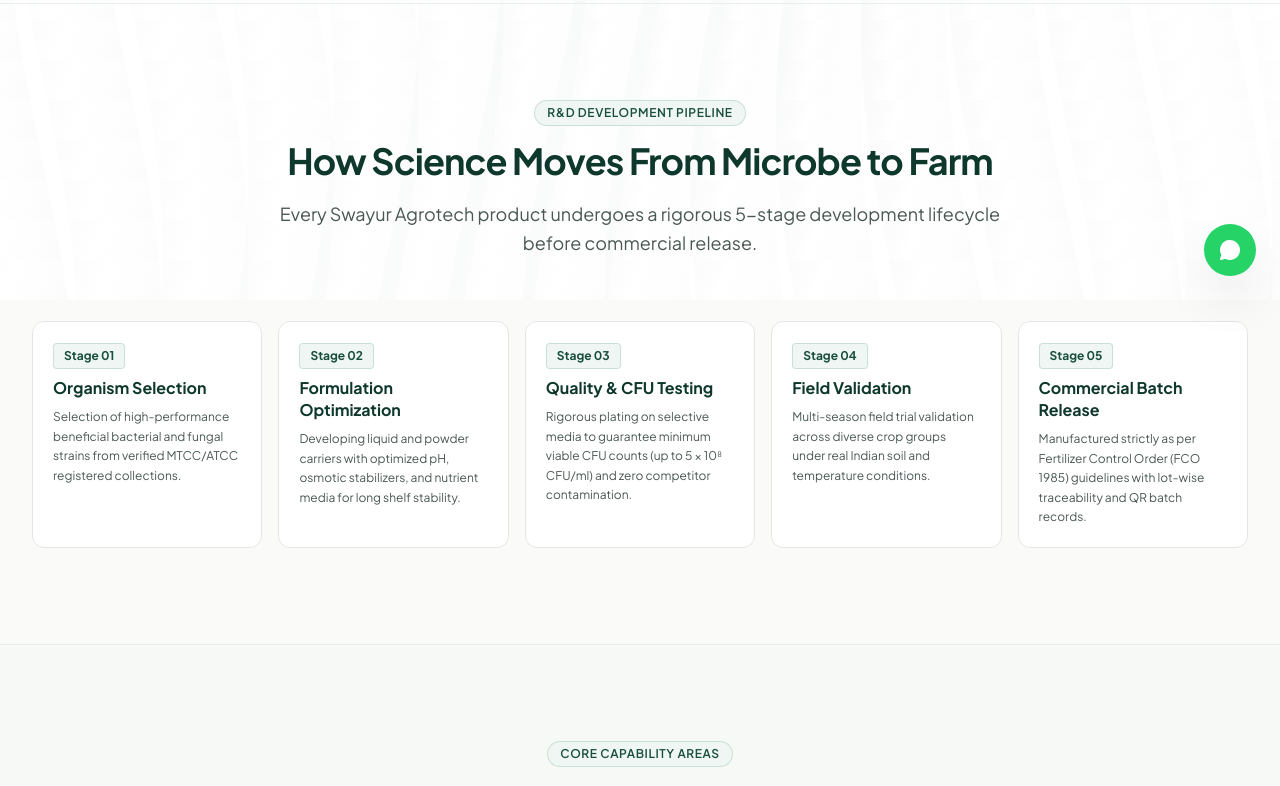
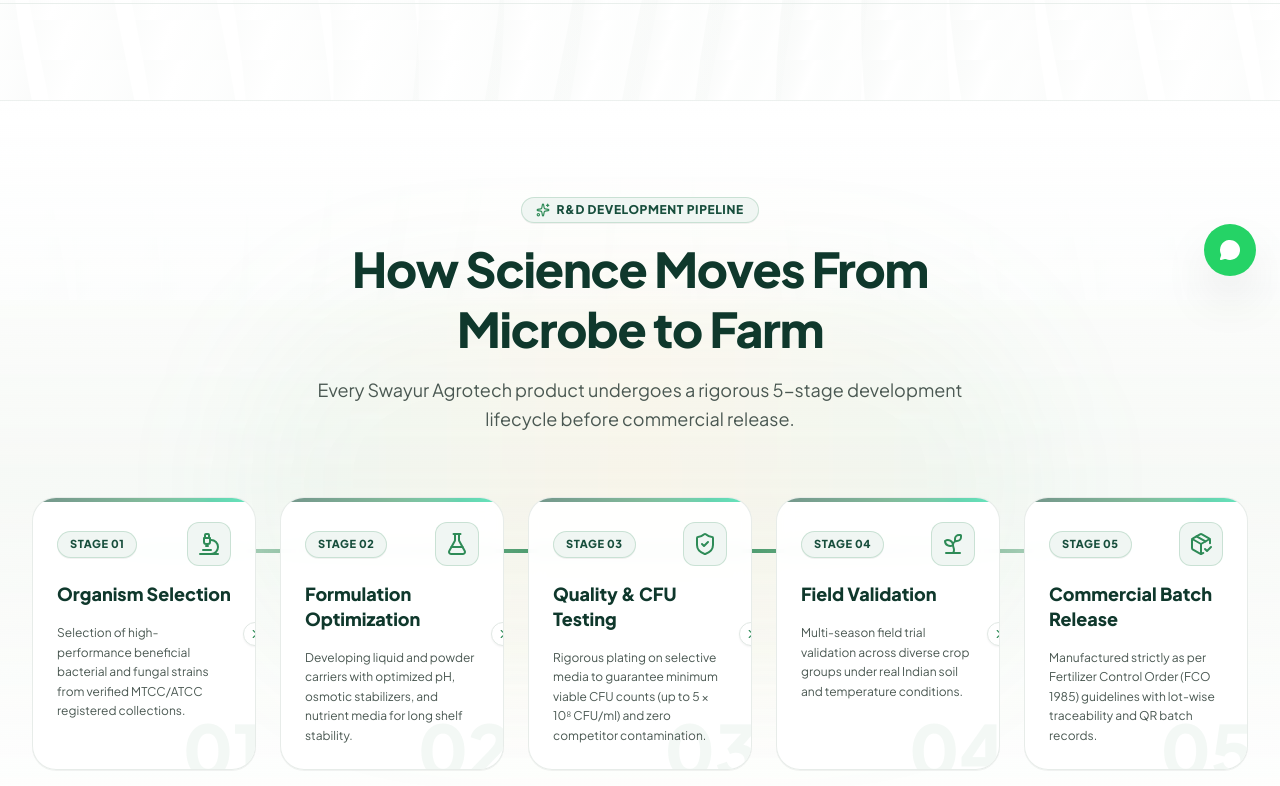
Before and after one commit to dakshsoni1005/Swayur_Website, a Next.js app: page /our-science in a window 1280 px wide. Shown: the part 500-1286 px from the top of the page. Built offline with nearby package versions, Linux system fonts and the light colour scheme; no server answers.

Commit message:
style: redesign R&D Development Pipeline to horizontal connected 5-stage lifecycle with light pulses, watermark stage numbers, and vector line icons

```diff
--- a/src/app/our-science/page.tsx
+++ b/src/app/our-science/page.tsx
@@ -12,7 +12,6 @@
 import { seoData } from '@/data/seo';
 import {
   scienceAreasData,
-  scienceProcessSteps,
   qualityPromiseData,
 } from '@/data/science';
 import { Container } from '@/components/layout/Container';
@@ -20,6 +19,7 @@
 import { SectionHeading } from '@/components/ui/SectionHeading';
 import { Card } from '@/components/ui/Card';
 import { CTASection } from '@/components/sections/CTASection';
+import { PipelineSection } from '@/components/science/PipelineSection';
 import { Badge } from '@/components/ui/Badge';
 
 export const metadata: Metadata = {
@@ -58,34 +58,7 @@
       />
 
       {/* 2. R&D Development Pipeline */}
-      <Container>
-        <div className="space-y-8">
-          <SectionHeading
-            badge="R&D Development Pipeline"
-            title="How Science Moves From Microbe to Farm"
-            subtitle="Every Swayur Agrotech product undergoes a rigorous 5-stage development lifecycle before commercial release."
-          />
-
-          <div className="grid grid-cols-1 md:grid-cols-5 gap-4">
-            {scienceProcessSteps.map((proc, idx) => (
-              <Card
-                key={idx}
-                className="flex flex-col justify-between space-y-3 p-5 bg-white border-agri-border relative"
-              >
-                <div className="space-y-2">
-                  <span className="text-xs font-bold text-agri-primary px-2.5 py-1 rounded bg-agri-pale inline-block border border-agri-accent/20">
-                    Stage {proc.stepNumber}
-                  </span>
-                  <h3 className="text-base font-bold text-agri-dark leading-snug">{proc.title}</h3>
-                  <p className="text-xs text-agri-muted leading-relaxed font-normal">
-                    {proc.description}
-                  </p>
-                </div>
-              </Card>
-            ))}
-          </div>
-        </div>
-      </Container>
+      <PipelineSection />
 
       {/* 3. Core Science Areas (6 Cards) */}
       <section className="bg-agri-pale/30 py-16 sm:py-24 border-y border-agri-border/60">
--- /dev/null
+++ b/src/components/science/PipelineSection.tsx
@@ -0,0 +1,116 @@
+import React from 'react';
+import {
+  Microscope,
+  FlaskConical,
+  ShieldCheck,
+  Sprout,
+  PackageCheck,
+  ChevronRight,
+  Sparkles,
+} from 'lucide-react';
+import { scienceProcessSteps } from '@/data/science';
+import { Container } from '@/components/layout/Container';
+
+export const PipelineSection: React.FC = () => {
+  const getStageIcon = (stepNumber: string) => {
+    switch (stepNumber) {
+      case '01':
+        return <Microscope className="w-6 h-6 text-agri-accent group-hover:scale-110 transition-transform duration-300" />;
+      case '02':
+        return <FlaskConical className="w-6 h-6 text-agri-accent group-hover:scale-110 transition-transform duration-300" />;
+      case '03':
+        return <ShieldCheck className="w-6 h-6 text-agri-accent group-hover:scale-110 transition-transform duration-300" />;
+      case '04':
+        return <Sprout className="w-6 h-6 text-agri-accent group-hover:scale-110 transition-transform duration-300" />;
+      case '05':
+        return <PackageCheck className="w-6 h-6 text-agri-accent group-hover:scale-110 transition-transform duration-300" />;
+      default:
+        return <Microscope className="w-6 h-6 text-agri-accent" />;
+    }
+  };
+
+  return (
+    <section className="relative py-16 sm:py-24 bg-gradient-to-b from-white via-agri-pale/30 to-white overflow-hidden border-y border-agri-border/60">
+      {/* Background Soft Radial Glow */}
+      <div className="absolute top-1/2 left-1/2 -translate-x-1/2 -translate-y-1/2 w-[800px] h-[400px] bg-gradient-to-r from-emerald-500/5 via-amber-500/5 to-emerald-500/5 rounded-full blur-3xl pointer-events-none" />
+
+      <Container className="relative z-10">
+        {/* Header */}
+        <div className="max-w-3xl mx-auto text-center space-y-4 mb-16">
+          <div className="inline-flex items-center gap-1.5 px-3.5 py-1 rounded-full bg-agri-pale text-agri-primary text-xs font-extrabold uppercase tracking-wider border border-agri-accent/20 shadow-2xs">
+            <Sparkles className="w-3.5 h-3.5 text-agri-accent" />
+            R&D Development Pipeline
+          </div>
+
+          <h2 className="text-3xl sm:text-4xl lg:text-5xl font-extrabold text-agri-dark tracking-tight leading-tight">
+            How Science Moves From Microbe to Farm
+          </h2>
+
+          <p className="text-base sm:text-lg text-agri-muted leading-relaxed max-w-2xl mx-auto font-normal">
+            Every Swayur Agrotech product undergoes a rigorous 5-stage development lifecycle before commercial release.
+          </p>
+        </div>
+
+        {/* Desktop Pipeline Container */}
+        <div className="relative">
+          {/* Connecting Pipeline Line behind cards (Desktop) */}
+          <div className="hidden lg:block absolute top-[52px] left-[6%] right-[6%] h-1 bg-gradient-to-r from-agri-accent/20 via-agri-accent to-agri-accent/20 z-0 rounded-full">
+            {/* Animated Light Pulse traveling across the pipeline */}
+            <div className="absolute inset-0 bg-gradient-to-r from-transparent via-emerald-400 to-transparent w-32 animate-[pulse_3s_ease-in-out_infinite]" />
+          </div>
+
+          {/* 5 Stage Cards Grid */}
+          <div className="grid grid-cols-1 md:grid-cols-2 lg:grid-cols-5 gap-6 relative z-10">
+            {scienceProcessSteps.map((step, idx) => {
+              const isLast = idx === scienceProcessSteps.length - 1;
+
+              return (
+                <div
+                  key={step.stepNumber}
+                  className="relative group rounded-3xl bg-white/95 backdrop-blur-sm border border-agri-border/80 hover:border-agri-accent/40 p-6 shadow-2xs hover:shadow-xl hover:-translate-y-2 transition-all duration-300 flex flex-col justify-between overflow-hidden"
+                >
+                  {/* Subtle Background Watermark Number */}
+                  <span className="absolute -bottom-4 -right-2 text-7xl font-black text-agri-pale/80 select-none pointer-events-none group-hover:text-agri-pale transition-colors duration-300">
+                    {step.stepNumber}
+                  </span>
+
+                  {/* Top Accent Line */}
+                  <div className="absolute top-0 left-0 right-0 h-1 bg-gradient-to-r from-agri-primary via-agri-accent to-emerald-400 opacity-60 group-hover:opacity-100 transition-opacity" />
+
+                  <div className="space-y-4 relative z-10">
+                    {/* Header Row: Stage Indicator & Icon */}
+                    <div className="flex items-center justify-between">
+                      <span className="text-[11px] font-extrabold uppercase tracking-wider px-3 py-1 rounded-full bg-agri-pale text-agri-primary border border-agri-accent/20 shadow-2xs">
+                        Stage {step.stepNumber}
+                      </span>
+                      <div className="w-11 h-11 rounded-xl bg-agri-pale text-agri-primary flex items-center justify-center border border-agri-accent/20 group-hover:bg-agri-primary group-hover:text-white transition-colors duration-300">
+                        {getStageIcon(step.stepNumber)}
+                      </div>
+                    </div>
+
+                    {/* Stage Title */}
+                    <h3 className="text-lg font-extrabold text-agri-dark group-hover:text-agri-primary transition-colors leading-snug">
+                      {step.title}
+                    </h3>
+
+                    {/* Stage Description */}
+                    <p className="text-xs text-agri-muted leading-relaxed font-normal">
+                      {step.description}
+                    </p>
+                  </div>
+
+                  {/* Desktop Right Connection Arrow */}
+                  {!isLast && (
+                    <div className="hidden lg:flex absolute -right-3 top-1/2 -translate-y-1/2 z-20 w-6 h-6 rounded-full bg-white border border-agri-border shadow-xs items-center justify-center text-agri-accent group-hover:border-agri-accent group-hover:translate-x-1 transition-all">
+                      <ChevronRight className="w-3.5 h-3.5" />
+                    </div>
+                  )}
+                </div>
+              );
+            })}
+          </div>
+        </div>
+      </Container>
+    </section>
+  );
+};
```
